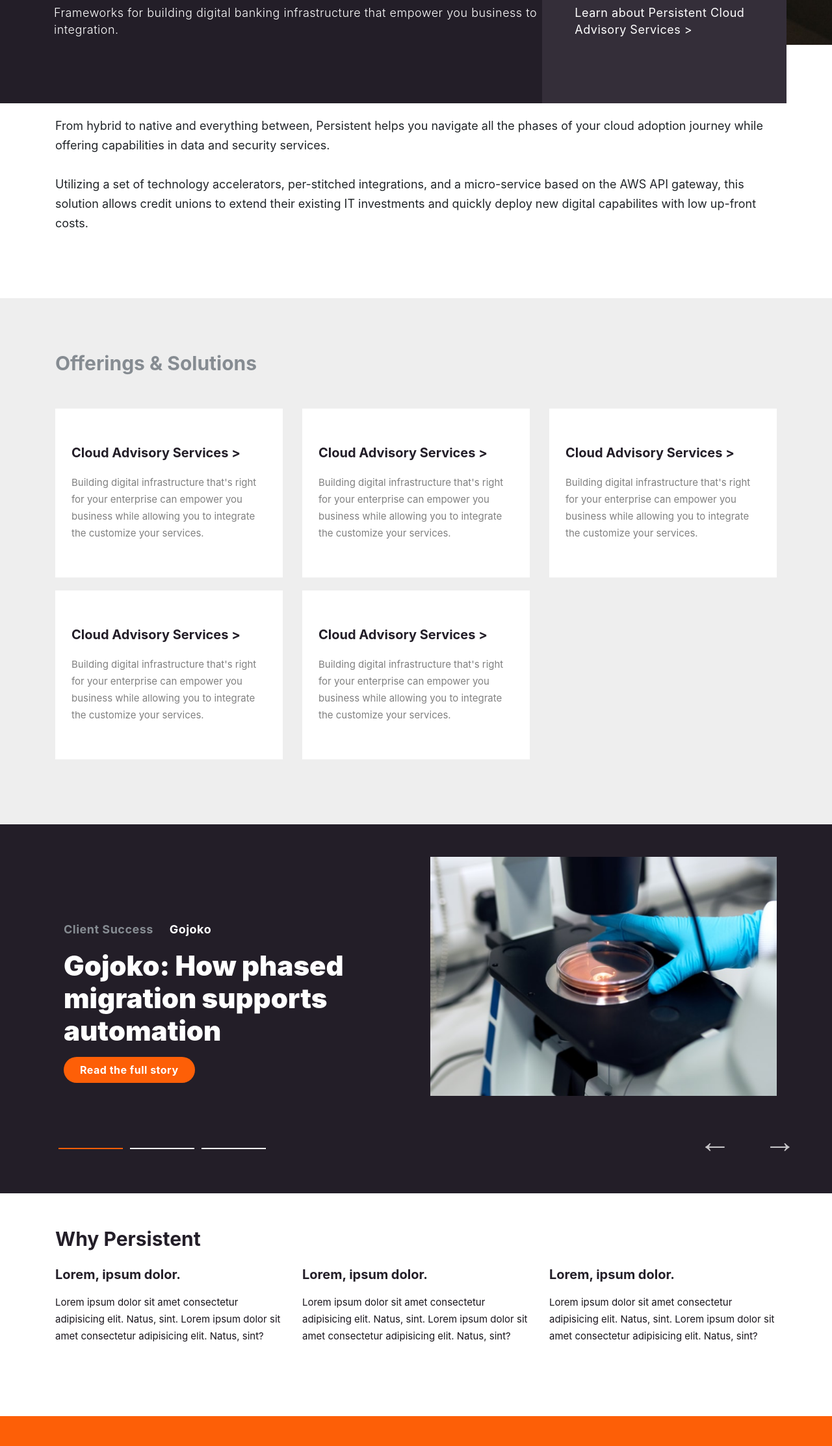
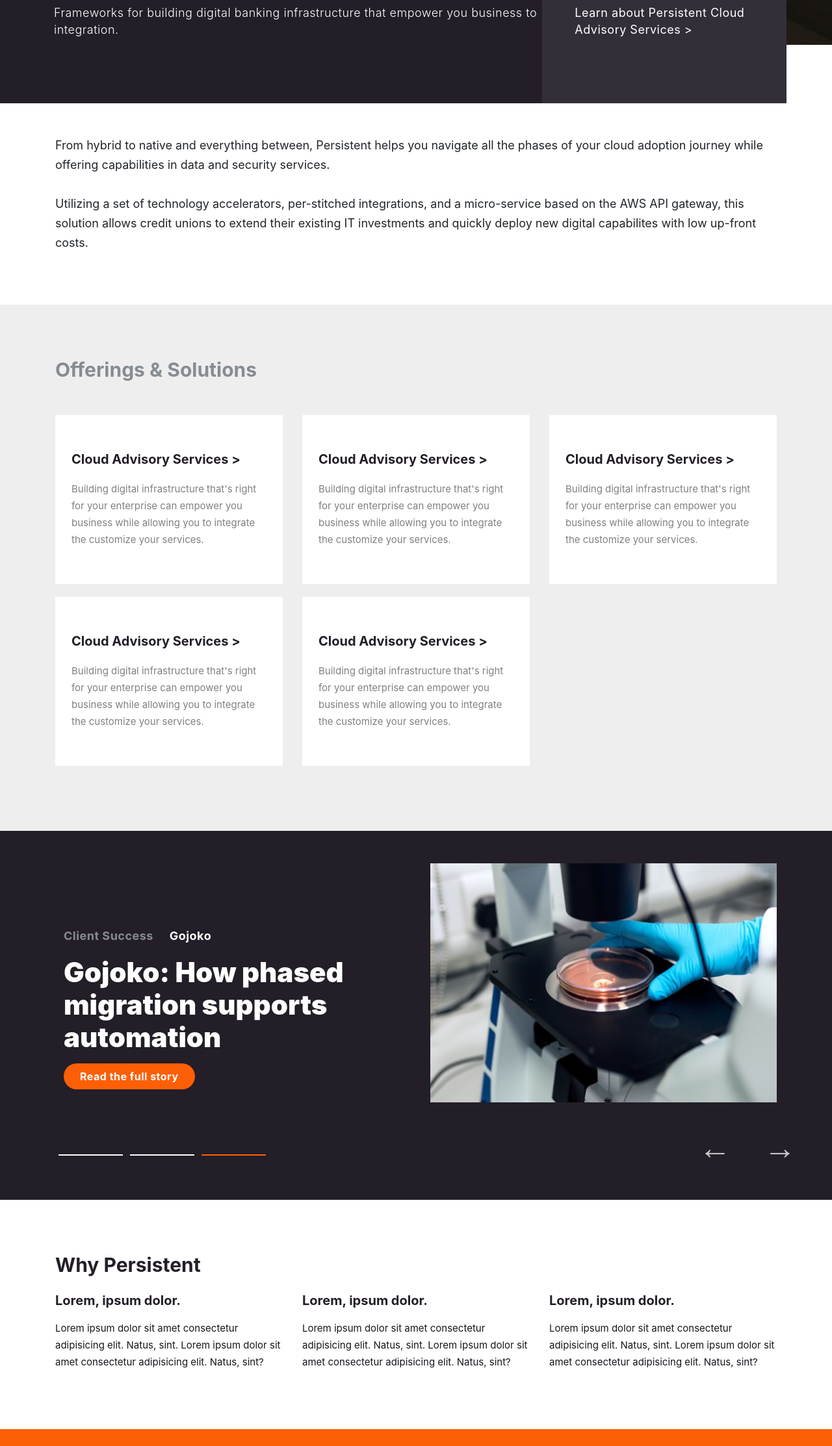
Before and after one commit to pagevamp/persistent, a website: page dev/index.html in a window 1280 px wide. Shown: the part 571-2797 px from the top of the page at 65% size. Drawn offline with nearby package versions, Linux system fonts and the light colour scheme; files that its build step writes are made by us from their sources; a script that the page names is missing; a web font is replaced by a local one.

Commit message:
minor corrections

```diff
--- a/dev/includes/footer.html
+++ b/dev/includes/footer.html
@@ -34,7 +34,7 @@
           </div>
           <div class="col-sm-12 col-md-6 col-lg-3">
               <div class="hiring">
-                  <h4>We're hiring! Learn about careers at Persistent</h4>
+                  <h4>We're hiring!<br> Learn about careers at Persistent</h4>
                   <a href="#">Explore Careers</a>
               </div>
           </div>
--- a/dev/includes/modules/section/slider.html
+++ b/dev/includes/modules/section/slider.html
@@ -24,6 +24,12 @@
             <div class="slider__content">
                 <div class="row">
                     <div class=" col-sm-12 col-md-6 col-lg-6 slider__content__text">
+                        <div class="slider__content__text__logo">
+                            <ul>
+                                <li>Client Success</li>
+                                <li>Gojoko</li>
+                            </ul>
+                        </div>
                         <div class="slider__content__title">
                             <h2>Gojoko: How phased migration supports automation</h2>
                         </div>
@@ -37,6 +43,12 @@
             <div class="slider__content">
                 <div class="row">
                     <div class=" col-sm-12 col-md-6 col-lg-6 slider__content__text">
+                        <div class="slider__content__text__logo">
+                            <ul>
+                                <li>Client Success</li>
+                                <li>Gojoko</li>
+                            </ul>
+                        </div>
                         <div class="slider__content__title">
                             <h2>Gojoko: How phased migration supports automation</h2>
                         </div>
--- a/dev/scripts/slickinit.js
+++ b/dev/scripts/slickinit.js
@@ -5,7 +5,7 @@ $(document).ready(function(){
         speed: 300,
         slidesToShow: 1,
         adaptiveHeight: true,
-        // autoplay: true,
+        autoplay: true,
         autoplaySpeed: 2000,
     });
 });
--- a/dev/scss/layout/_footer.scss
+++ b/dev/scss/layout/_footer.scss
@@ -39,7 +39,7 @@
         }
         .hiring{
             background-color: #eeeeee;
-            padding: 50px 35px;
+            padding: 50px 28px;
             h4{
                 font-size: 18px;
                 line-height: 25px;
--- a/dev/scss/layout/_section.scss
+++ b/dev/scss/layout/_section.scss
@@ -63,8 +63,8 @@
 
 .info{
     padding-bottom: 45px;
-    padding-top: 50px;
-    margin-bottom: 55px;
+    padding-top: 80px;
+    margin-bottom: 35px;
     background-color: #ffffff;
     position: relative;
     p{
@@ -74,8 +74,7 @@
 }
 
 .whyPersistent{
-    margin-bottom: 50px;
-    padding: 50px 0px;
+    padding: 80px 0px;
     .section-title{
         font-size: 30px;
         line-height: 40px;
```
Also changed, not shown: dist/css/app.min.css, dist/index.html, dist/scripts/app.min.js, dist/section.html, dist/styleguide.html, 1 other file.
